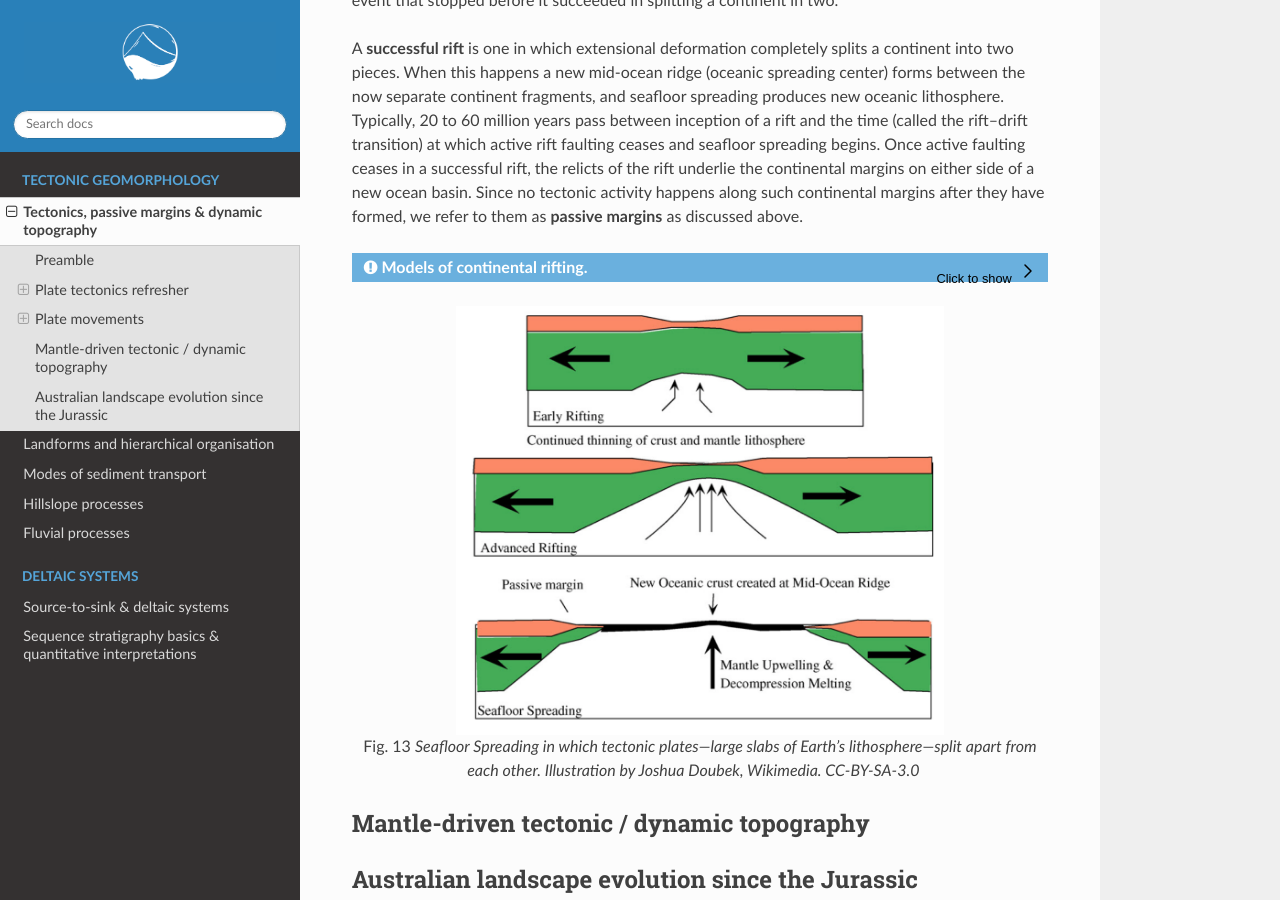
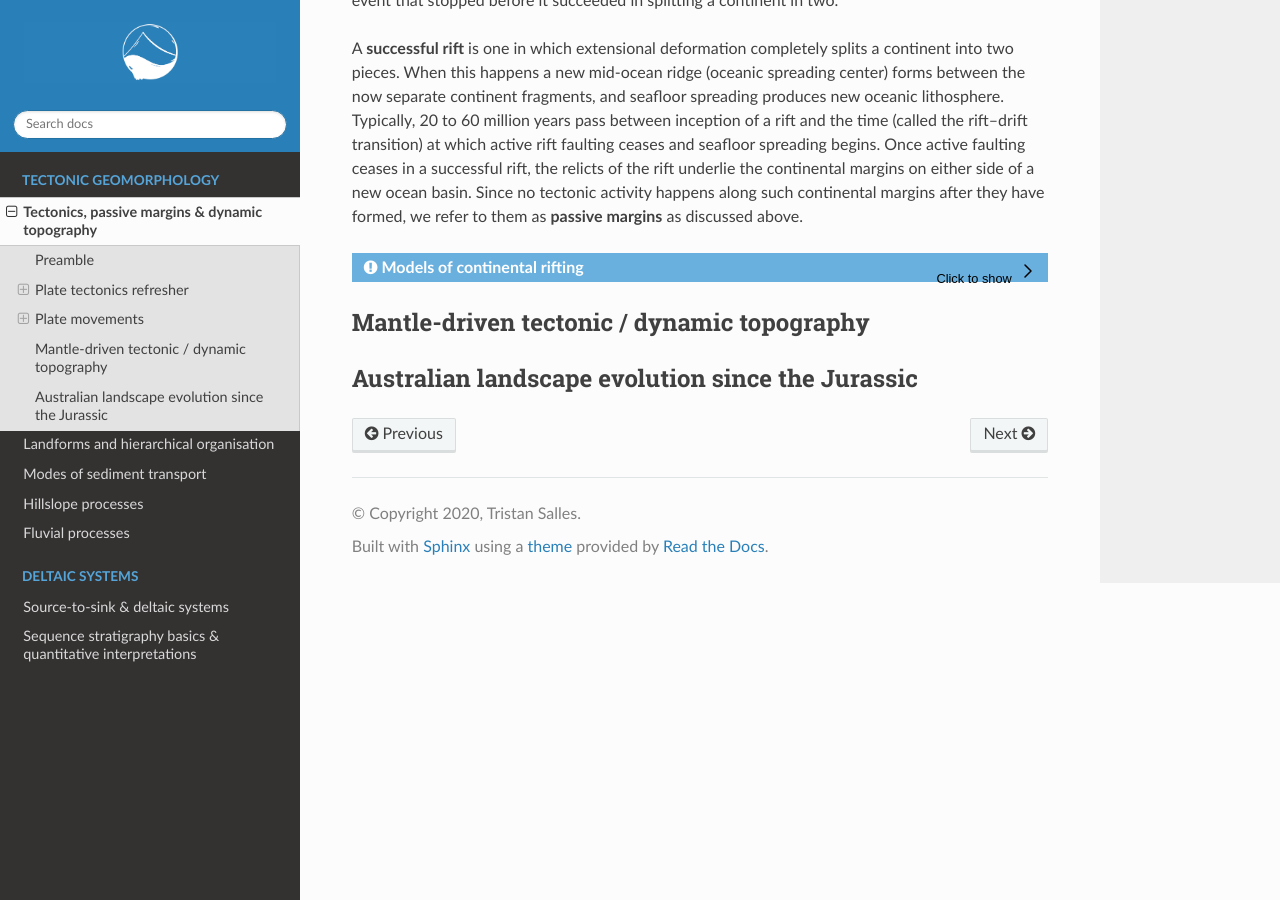
Before and after one commit to TristanSalles/EarthSurface, a Sphinx documentation site: the page built from docs/tectonics.rst, in a window 1280 px wide and 900 px high, scrolled down 7469 px. Built offline with Sphinx 7.4.7 and the Read the Docs theme 2.0.0, drawn with Linux system fonts in a browser that asks for light colours; the version number could not be read and is left out; some of the changed text lies outside the part shown.

Commit message:
Update tectonics.rst

```diff
--- a/docs/tectonics.rst
+++ b/docs/tectonics.rst
@@ -213,8 +213,7 @@ In **inactive rifts**, places where extensional deformation ceased some time ago
 A **successful rift** is one in which extensional deformation completely splits a continent into two pieces. When this happens a new mid-ocean ridge (oceanic spreading center) forms between the now separate continent fragments, and seafloor spreading produces new oceanic lithosphere. Typically, 20 to 60 million years pass between inception of a rift and the time (called the rift–drift transition) at which active rift faulting ceases and seafloor spreading begins. Once active faulting ceases in a successful rift, the relicts of the rift underlie the continental margins on either side of a new ocean basin. Since no tectonic activity happens along such continental margins after they have formed, we refer to them as **passive margins** as discussed above.
 
 
-
-..  admonition:: Models of continental rifting.
+..  admonition:: Models of continental rifting
     :class: toggle
 
     .. figure:: images/shear.png
@@ -227,15 +226,6 @@ A **successful rift** is one in which extensional deformation completely splits
     `Link to A/Prof Patrice Rey <http://www.geosci.usyd.edu.au/users/prey/ACSGT/EReports/eR.2003/GroupB/Report1/models.html>`_ pure and simple shear model explanations.
 
 
-.. figure:: images/rift.png
-    :width: 70 %
-    :alt: Active versus passive margins
-    :align: center
-
-    Seafloor Spreading in which tectonic plates—large slabs of Earth's lithosphere—split apart from each other. Illustration by Joshua Doubek, Wikimedia. CC-BY-SA-3.0
-
-
-
 Mantle-driven tectonic / dynamic topography
 ---------------------------------------------------------
 
```
